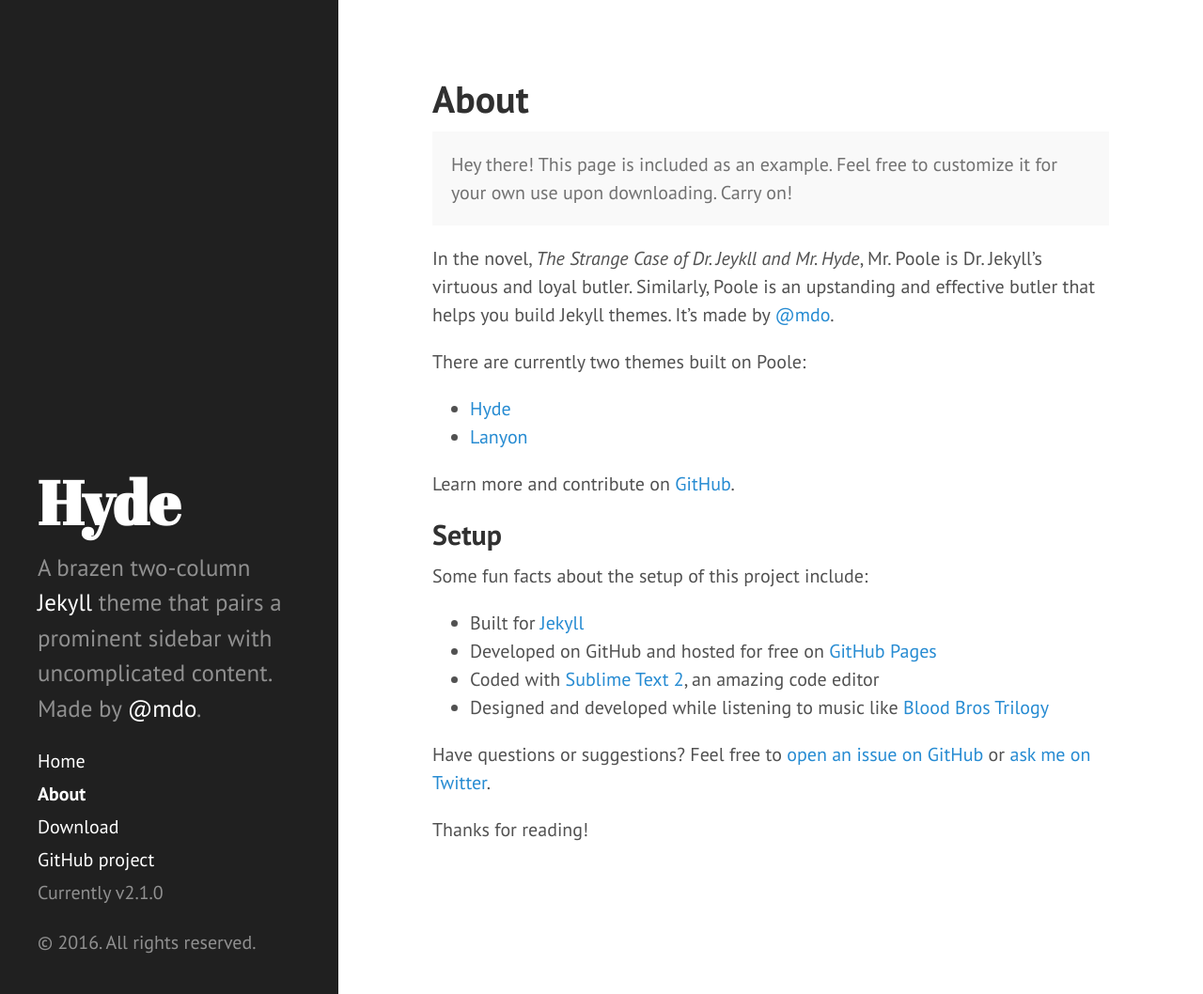
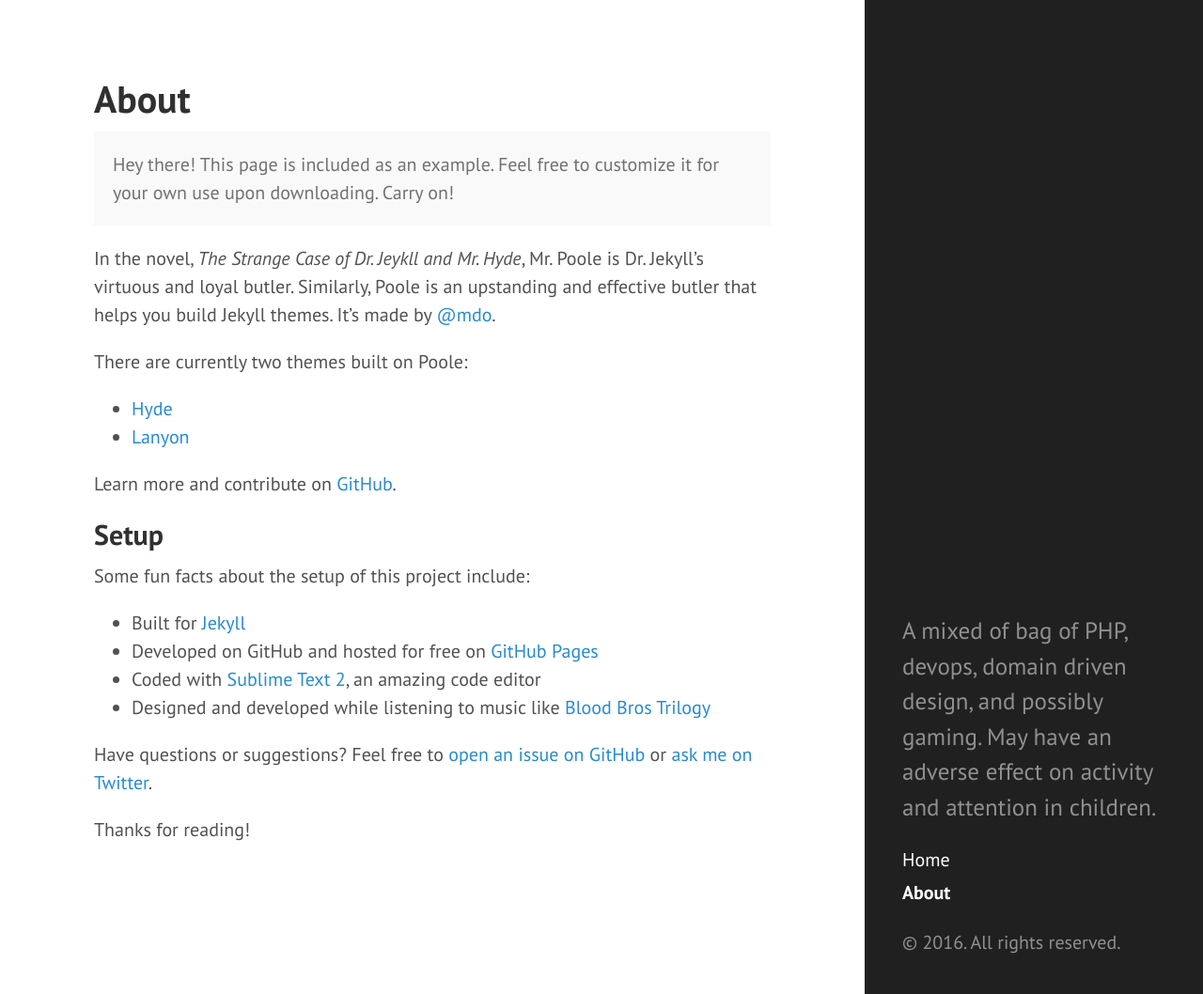
Before and after one commit to chrisarmitage/chrisarmitage.gihub.io, a Jekyll site: the page built from about.md, in a window 1280 px wide and 1058 px high. Shown: the whole window at 94% size. Built offline with Jekyll 4.4.1, drawn with Linux system fonts in a browser that asks for light colours; Markdown is read by kramdown in place of the engine named in the settings.

Commit message:
Site design tweaks

```diff
--- a/_config.yml
+++ b/_config.yml
@@ -1,5 +1,5 @@
 # Dependencies
-markdown:         redcarpet
+markdown:         kramdown
 highlighter:      rouge
 
 # Permalinks
@@ -7,15 +7,14 @@
 relative_permalinks: false
 
 # Setup
-title:            Hyde
-tagline:          'A Jekyll theme'
-description:      'A brazen two-column <a href="http://jekyllrb.com" target="_blank">Jekyll</a> theme that pairs a prominent sidebar with uncomplicated content. Made by <a href="https://twitter.com/mdo" target="_blank">@mdo</a>.'
+title:            'Chris Armitage'
+tagline:          'Web developer'
+description:      'A mixed of bag of PHP, devops, domain driven design, and possibly gaming. May have an adverse effect on activity and attention in children.'
 url:              http://hyde.getpoole.com
 baseurl:          /
 
 author:
-  name:           'Mark Otto'
-  url:            https://twitter.com/mdo
+  name:           'Chris Armitage'
 
 paginate:         5
 
--- a/_includes/sidebar.html
+++ b/_includes/sidebar.html
@@ -1,11 +1,6 @@
 <div class="sidebar">
   <div class="container sidebar-sticky">
     <div class="sidebar-about">
-      <h1>
-        <a href="{{ site.baseurl }}">
-          {{ site.title }}
-        </a>
-      </h1>
       <p class="lead">{{ site.description }}</p>
     </div>
 
@@ -25,10 +20,6 @@
           {% endif %}
         {% endif %}
       {% endfor %}
-
-      <a class="sidebar-nav-item" href="{{ site.github.repo }}/archive/v{{ site.version }}.zip">Download</a>
-      <a class="sidebar-nav-item" href="{{ site.github.repo }}">GitHub project</a>
-      <span class="sidebar-nav-item">Currently v{{ site.version }}</span>
     </nav>
 
     <p>&copy; {{ site.time | date: '%Y' }}. All rights reserved.</p>
--- a/_layouts/default.html
+++ b/_layouts/default.html
@@ -3,7 +3,7 @@
 
   {% include head.html %}
 
-  <body>
+  <body class="layout-reverse">
 
     {% include sidebar.html %}
 
```
